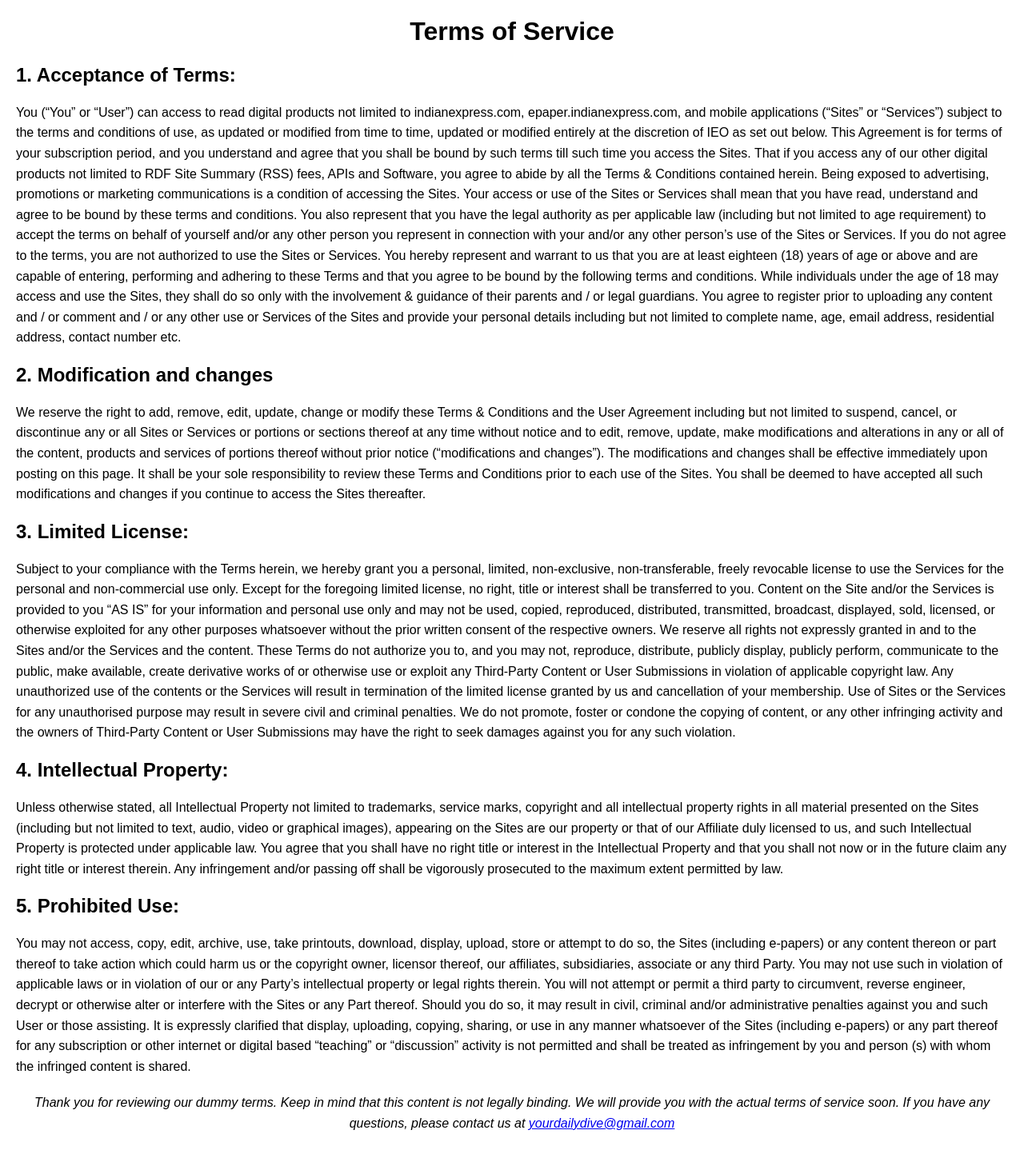
After one commit to Priyanshu999/DailyDive, a Django app: page /signup/tnc/ in a window 1280 px wide. The commit adds this page. Shown: the whole page at 80% size. Run offline with Django 4.2, Linux system fonts and the light colour scheme.

Commit message:
Changed logo, fixed some urls and navbar, provided alt image

```diff
--- a/DjangoApp/news/static/css/style_1.css
+++ b/DjangoApp/news/static/css/style_1.css
@@ -46,7 +46,7 @@ a:hover {
 }
 
 .fh5co_logo_width {
-    width: 130px
+    width: 190px !important;
 }
 
 .fh5co_mediya_right {
--- /dev/null
+++ b/DjangoApp/news/templates/news/tnc.html
@@ -0,0 +1,125 @@
+<!DOCTYPE html>
+<html lang="en">
+
+<head>
+    <meta charset="UTF-8">
+    <meta name="viewport" content="width=device-width, initial-scale=1.0">
+    <title>Terms of Service</title>
+    <style>
+        body {
+            font-family: Arial, sans-serif;
+            margin: 20px;
+        }
+
+        h1 {
+            text-align: center;
+        }
+
+        section {
+            margin-top: 20px;
+        }
+
+        p {
+            line-height: 1.6;
+        }
+
+        footer {
+            margin-top: 20px;
+            text-align: center;
+            font-style: italic;
+        }
+    </style>
+</head>
+
+<body>
+    <h1>Terms of Service</h1>
+
+    <section>
+        <h2>1. Acceptance of Terms:</h2>
+        <p>You (“You” or “User”) can access to read digital products not limited to indianexpress.com,
+            epaper.indianexpress.com, and mobile applications (“Sites” or “Services”) subject to the terms and
+            conditions of use, as updated or modified from time to time, updated or modified entirely at the discretion
+            of IEO as set out below. This Agreement is for terms of your subscription period, and you understand and
+            agree that you shall be bound by such terms till such time you access the Sites. That if you access any of
+            our other digital products not limited to RDF Site Summary (RSS) fees, APIs and Software, you agree to abide
+            by all the Terms & Conditions contained herein. Being exposed to advertising, promotions or marketing
+            communications is a condition of accessing the Sites.
+            Your access or use of the Sites or Services shall mean that you have read, understand and agree to be bound
+            by these terms and conditions. You also represent that you have the legal authority as per applicable law
+            (including but not limited to age requirement) to accept the terms on behalf of yourself and/or any other
+            person you represent in connection with your and/or any other person’s use of the Sites or Services. If you
+            do not agree to the terms, you are not authorized to use the Sites or Services. You hereby represent and
+            warrant to us that you are at least eighteen (18) years of age or above and are capable of entering,
+            performing and adhering to these Terms and that you agree to be bound by the following terms and conditions.
+            While individuals under the age of 18 may access and use the Sites, they shall do so only with the
+            involvement & guidance of their parents and / or legal guardians. You agree to register prior to uploading
+            any content and / or comment and / or any other use or Services of the Sites and provide your personal
+            details including but not limited to complete name, age, email address, residential address, contact number
+            etc.</p>
+    </section>
+
+    <section>
+        <h2>2. Modification and changes</h2>
+        <p>We reserve the right to add, remove, edit, update, change or modify these Terms & Conditions and the User
+            Agreement including but not limited to suspend, cancel, or discontinue any or all Sites or Services or
+            portions or sections thereof at any time without notice and to edit, remove, update, make modifications and
+            alterations in any or all of the content, products and services of portions thereof without prior notice
+            (“modifications and changes”). The modifications and changes shall be effective immediately upon posting on
+            this page. It shall be your sole responsibility to review these Terms and Conditions prior to each use of
+            the Sites. You shall be deemed to have accepted all such modifications and changes if you continue to access
+            the Sites thereafter.</p>
+    </section>
+
+    <section>
+        <h2>3. Limited License:</h2>
+        <p>Subject to your compliance with the Terms herein, we hereby grant you a personal, limited, non-exclusive,
+            non-transferable, freely revocable license to use the Services for the personal and non-commercial use only.
+            Except for the foregoing limited license, no right, title or interest shall be transferred to you. Content
+            on the Site and/or the Services is provided to you “AS IS” for your information and personal use only and
+            may not be used, copied, reproduced, distributed, transmitted, broadcast, displayed, sold, licensed, or
+            otherwise exploited for any other purposes whatsoever without the prior written consent of the respective
+            owners. We reserve all rights not expressly granted in and to the Sites and/or the Services and the content.
+            These Terms do not authorize you to, and you may not, reproduce, distribute, publicly display, publicly
+            perform, communicate to the public, make available, create derivative works of or otherwise use or exploit
+            any Third-Party Content or User Submissions in violation of applicable copyright law. Any unauthorized use
+            of the contents or the Services will result in termination of the limited license granted by us and
+            cancellation of your membership. Use of Sites or the Services for any unauthorised purpose may result in
+            severe civil and criminal penalties. We do not promote, foster or condone the copying of content, or any
+            other infringing activity and the owners of Third-Party Content or User Submissions may have the right to
+            seek damages against you for any such violation.</p>
+    </section>
+
+    <section>
+        <h2>4. Intellectual Property:</h2>
+        <p>Unless otherwise stated, all Intellectual Property not limited to trademarks, service marks, copyright and
+            all intellectual property rights in all material presented on the Sites (including but not limited to text,
+            audio, video or graphical images), appearing on the Sites are our property or that of our Affiliate duly
+            licensed to us, and such Intellectual Property is protected under applicable law. You agree that you shall
+            have no right title or interest in the Intellectual Property and that you shall not now or in the future
+            claim any right title or interest therein. Any infringement and/or passing off shall be vigorously
+            prosecuted to the maximum extent permitted by law.</p>
+    </section>
+
+    <section>
+        <h2>5. Prohibited Use:</h2>
+        <p>You may not access, copy, edit, archive, use, take printouts, download, display, upload, store or attempt to
+            do so, the Sites (including e-papers) or any content thereon or part thereof to take action which could harm
+            us or the copyright owner, licensor thereof, our affiliates, subsidiaries, associate or any third Party. You
+            may not use such in violation of applicable laws or in violation of our or any Party’s intellectual property
+            or legal rights therein. You will not attempt or permit a third party to circumvent, reverse engineer,
+            decrypt or otherwise alter or interfere with the Sites or any Part thereof. Should you do so, it may result
+            in civil, criminal and/or administrative penalties against you and such User or those assisting. It is
+            expressly clarified that display, uploading, copying, sharing, or use in any manner whatsoever of the Sites
+            (including e-papers) or any part thereof for any subscription or other internet or digital based “teaching”
+            or “discussion” activity is not permitted and shall be treated as infringement by you and person (s) with
+            whom the infringed content is shared.</p>
+    </section>
+
+    <footer>
+        <p>Thank you for reviewing our dummy terms. Keep in mind that this content is not legally binding. We will
+            provide you with the actual terms of service soon. If you have any questions, please contact us at <a
+                href="mailto:yourdailydive@gmail.com">yourdailydive@gmail.com</a></p>
+    </footer>
+</body>
+
+</html>
--- a/DjangoApp/news/templates/registration/login.html
+++ b/DjangoApp/news/templates/registration/login.html
@@ -18,7 +18,7 @@
             <div class="signin-content">
                 <div class="signin-image">
                     <figure><img src="{% static 'images/signin-image.jpg' %}" alt="sing up image"></figure>
-                    <!-- <a href="{% url 'signup' %}" class="signup-image-link">Create an account</a> -->
+                    <a href="{% url 'signup' %}" class="signup-image-link">Create an account</a>
                 </div>
                 <div class="signin-form">
                     <h2 class="form-title">Sign in</h2>
--- a/DjangoApp/news/templates/registration/signup.html
+++ b/DjangoApp/news/templates/registration/signup.html
@@ -45,7 +45,7 @@
                         <div class="form-group">
                             <input type="checkbox" name="agree-term" id="agree-term" class="agree-term" required />
                             <label for="agree-term" class="label-agree-term">
-                                <span><span></span></span>I agree all statements in <a href="#"
+                                <span><span></span></span>I agree all statements in <a href="{% url 'tnc' %}"
                                     class="term-service">Terms of service</a>
                             </label>
                         </div>
--- a/DjangoApp/news/urls.py
+++ b/DjangoApp/news/urls.py
@@ -9,4 +9,5 @@ urlpatterns = [
     path('news/<int:pk>/upvote/<int:comment_id>/', views.upvote_comment, name='upvote_comment'),
     path('news/<int:pk>/downvote/<int:comment_id>/', views.downvote_comment, name='downvote_comment'),
     path('profile/', views.UserProfileView.as_view(), name='user_profile'),
+    path('signup/tnc/', views.TnCview.as_view(), name='tnc'),
 ]
--- a/DjangoApp/news/views.py
+++ b/DjangoApp/news/views.py
@@ -6,7 +6,7 @@ from django.contrib.auth import login
 from django.db.models.functions import TruncDate
 from .models import NewsArticle, ArticleComment, NewsSource
 from django.http import JsonResponse
-# from verify_email.email_handler import send_verification_email
+from verify_email.email_handler import send_verification_email
 # from django.shortcuts import render, re
 # from django.views import View
 # from django.contrib.auth.models import User
@@ -17,9 +17,9 @@ class SignupView(FormView):
     success_url = '/'  # Provide the URL name for the 'home' view
 
     def form_valid(self, form):
-        # send_verification_email(self.request, form)
-        # user = form.instance
-        user = form.save()
+        send_verification_email(self.request, form)
+        user = form.instance
+        # user = form.save()
         login(self.request, user)  # Log the user in
         return super().form_valid(form)
 
@@ -118,7 +118,6 @@ class NewsDetailView(DetailView):
 class SourceNewsView(ListView):
     model = NewsArticle
     template_name = 'source_news.html'
-    context_object_name = 'articles'
     paginate_by = 20
     substrings_to_remove = ["%2520", "%20"]
 
@@ -142,6 +141,10 @@ class UserProfileView(TemplateView):
     template_name = 'user_profile.html'
 
 
+class TnCview(TemplateView):
+    template_name = 'tnc.html'
+
+
 
 def upvote_comment(request, pk, comment_id):
     comment = ArticleComment.objects.get(pk=comment_id)
```
Also changed, not shown: DjangoApp/news/templates/news/index.html (+18 -8 lines), DjangoApp/news/templates/news/source_news.html (+16 -6 lines), DjangoApp/news/static/images/logo1.jpg (added), DjangoApp/news/static/images/logo2.png (added), DjangoApp/news/static/images/newsalt.jpg (added).
